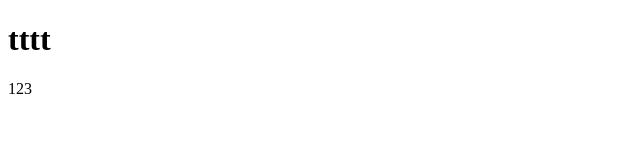
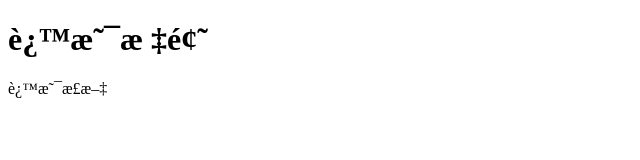
Before and after one commit to zhnzh2/map, a plain HTML site: page index.html in a window 1280 px wide. Shown: the whole page, without its empty margins (0-640 px from the left). Drawn offline with Linux system fonts and the light colour scheme.

Commit message:
index.html

```diff
--- a/index.html
+++ b/index.html
@@ -3,9 +3,10 @@
     <head>
         <meta charset="utf=8">
         <title>Pig Peng</title>
+        <link rel="icon" href="1.ico" type="image/x-icon">
     </head>
     <body>
-        <h1>tttt</h1>
-        <p>123</p>
+        <h1>这是标题</h1>
+        <p>这是正文</p>
     </body>
 </html>
```
